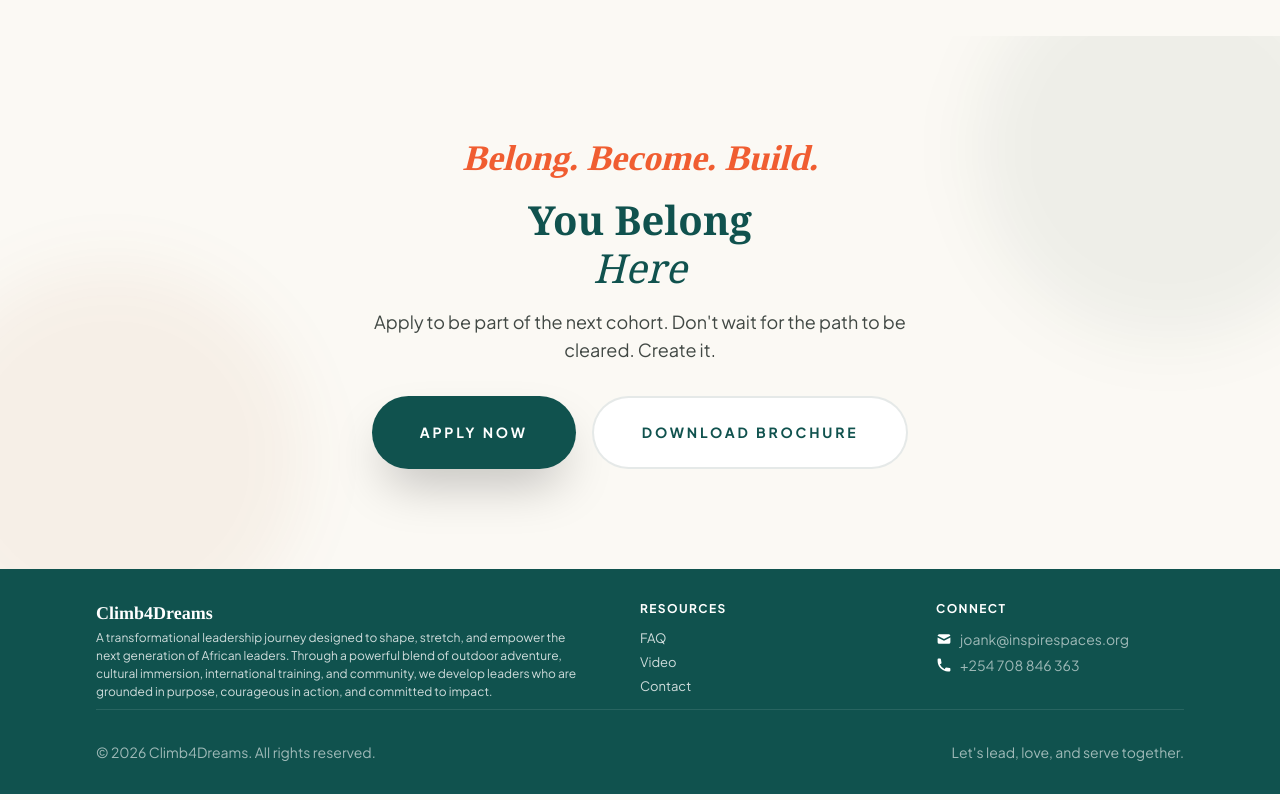
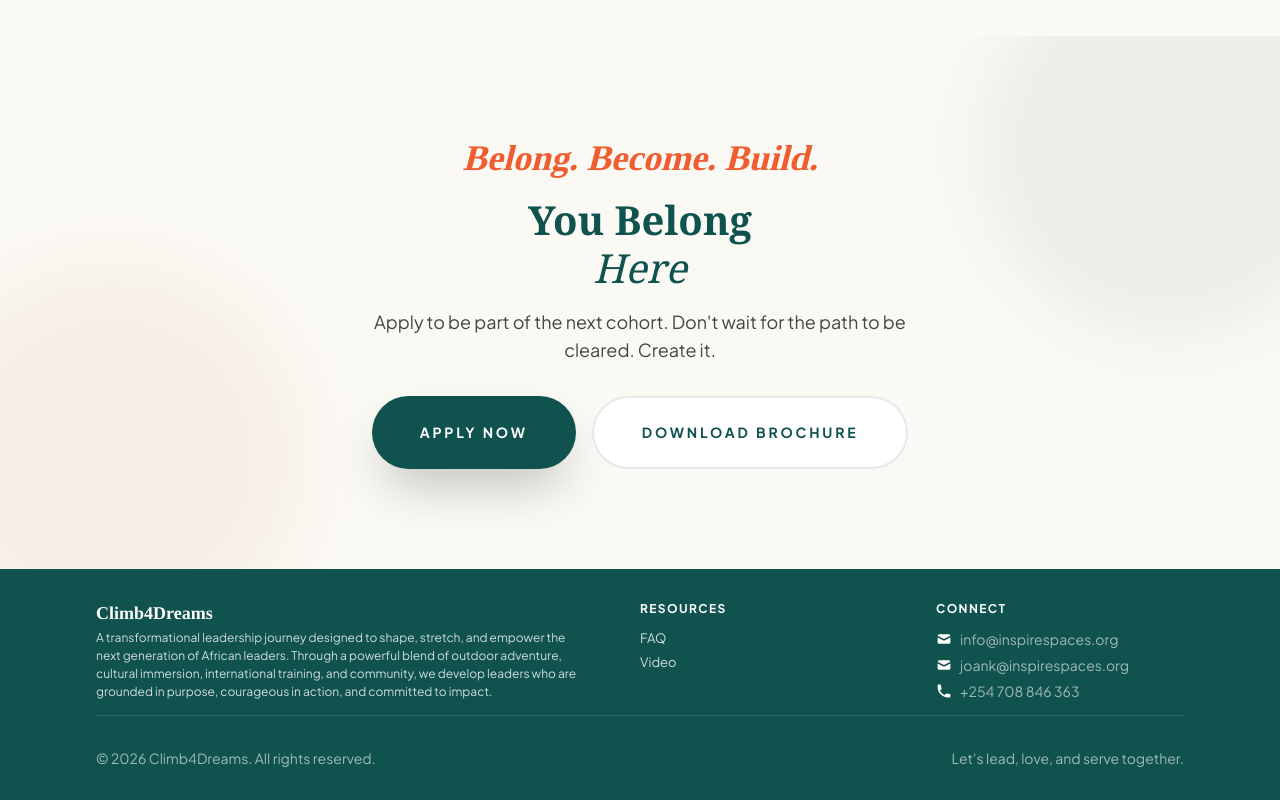
Before and after one commit to Akoth125/climb4dreams-landing, a plain HTML site: page index.html in a window 1280 px wide. Shown: the part 5604-6404 px from the top of the page. Drawn offline with Linux system fonts and the light colour scheme.

Commit message:
email addition

```diff
--- a/index.html
+++ b/index.html
@@ -676,13 +676,18 @@
                   >Video</a
                 >
               </li>
-              <li><a href="mailto:joank@inspirespaces.org">Contact</a></li>
             </ul>
           </div>
 
           <div class="footer-column">
             <h4>Connect</h4>
             <ul class="footer-contact">
+              <li>
+                <a href="mailto:info@inspirespaces.org">
+                  <svg fill="currentColor" data-icon="email"></svg>
+                  info@inspirespaces.org
+                </a>
+              </li>
               <li>
                 <a href="mailto:joank@inspirespaces.org">
                   <svg fill="currentColor" data-icon="email"></svg>
```
